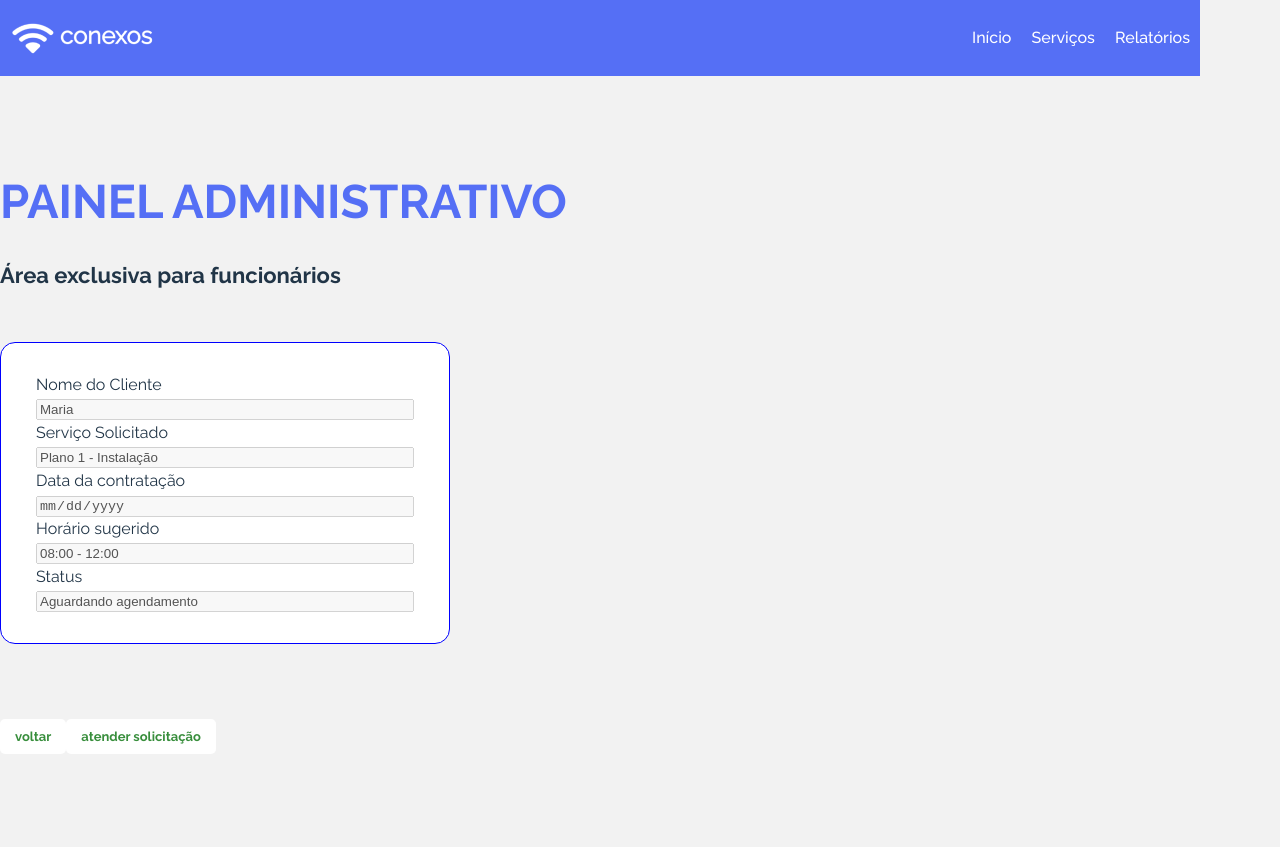
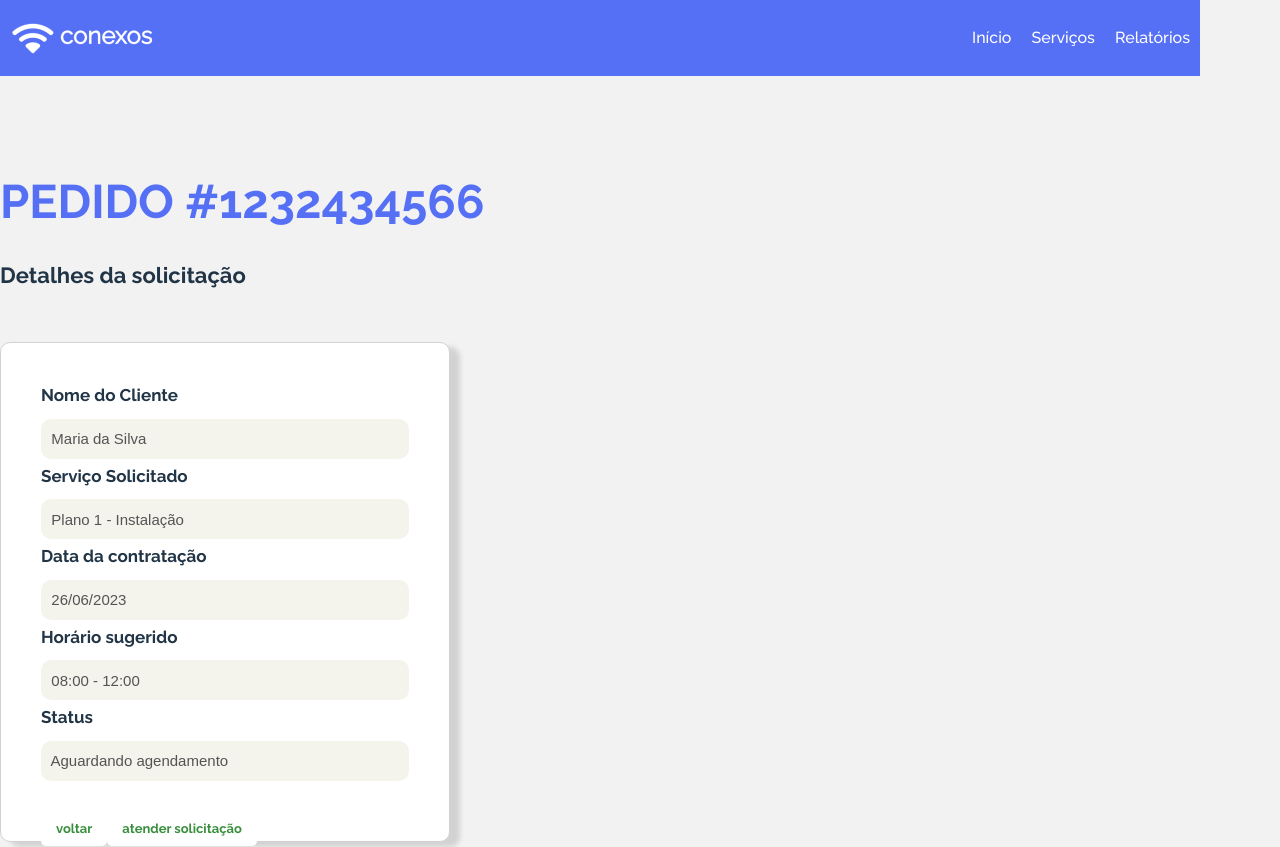
Before and after one commit to sm1-rise/projeto-integrador-conexoes-7, a React (Vite) app in the folder react-sprint2/: page /detailsService in a window 1280 px wide. Shown: the top 847 px of the page. Built offline with nearby package versions, Linux system fonts and the light colour scheme; the HTML template or start-up script is replaced by a standard one.

Commit message:
finalizando pagina pedidos

```diff
--- a/react-sprint2/src/components/FormServices/index.tsx
+++ b/react-sprint2/src/components/FormServices/index.tsx
@@ -1,6 +1,6 @@
 import Button from "../Botao";
 import { Form, Container } from "./style";
-import { FormEventHandler, useState } from "react";
+//import { FormEventHandler, useState } from "react";
 
 export default function FormService() {
     return (
@@ -10,40 +10,41 @@ export default function FormService() {
                     <label>Nome do Cliente</label>
                     <input
                         type="text"
-                        value="Maria"
+                        value="  Maria da Silva"
                         disabled
                     />
 
                     <label>Serviço Solicitado</label>
                     <input
                         type="text"
-                        value="Plano 1 - Instalação"
+                        value="  Plano 1 - Instalação"
                         disabled
                     />
 
                     <label>Data da contratação</label>
                     <input
-                        type="date"
-                        value="26/06/2023"
+                        type="text"
+                        value="  26/06/2023"
                         disabled
                     />
 
                     <label>Horário sugerido</label>
                     <input
                         type="hour"
-                        value="08:00 - 12:00"
+                        value="  08:00 - 12:00"
                         disabled
                     />
 
                     <label>Status</label>
                     <input
                         type="status"
-                        value="Aguardando agendamento"
+                        value="  Aguardando agendamento"
                         disabled
                     />
+                     <Button text="voltar" />
+                <Button text="atender solicitação" />
                 </Form>
-                <Button text="voltar" />
-                <Button text="atender solicitação" />
+
             </Container>
         </>
     );
--- a/react-sprint2/src/components/FormServices/style.ts
+++ b/react-sprint2/src/components/FormServices/style.ts
@@ -2,14 +2,33 @@ import styled from "styled-components";
 
 export const Form = styled.form`
   width: 450px;
+  height: 500px;
   background-color: #fff;
   padding: 30px 35px;
   margin: 50px 0;
-  border: 1px solid blue;
-  border-radius: 15px;
+  padding: 40px;
+  border-radius: 10px;
+  background-color: #fff;
+  border: 1px solid rgb(210, 210, 210);
+  box-shadow: 10px 5px 5px rgb(210, 210, 210);
+  font-size: 17px;
+  font-weight: 600;
+
+
+
+
 
   input {
     width: 100%;
+    height: 40px;
+    border-radius: 10px;
+    font-size: 15px;
+    margin-top: 10px;
+    margin-bottom: 5px;
+    font-weight: 500;
+    background-color: #f4f4ec;
+    border: 0px;
+
   }
 `;
 
@@ -17,4 +36,5 @@ export const Container = styled.div`
   width: 1200px;
   max-width: 100%;
   margin: 0 auto;
+
 `;
--- a/react-sprint2/src/pages/ServicoDetalhe/index.tsx
+++ b/react-sprint2/src/pages/ServicoDetalhe/index.tsx
@@ -8,8 +8,8 @@ export default function ServicoDetalhe() {
         <>
             <Header />
             <TextoPrincipal
-                titulo="Painel Administrativo"
-                descricao="Área exclusiva para funcionários"
+                titulo="Pedido #1232434566"
+                descricao="Detalhes da solicitação"
             />
             <FormService />
             <Footer />
```
